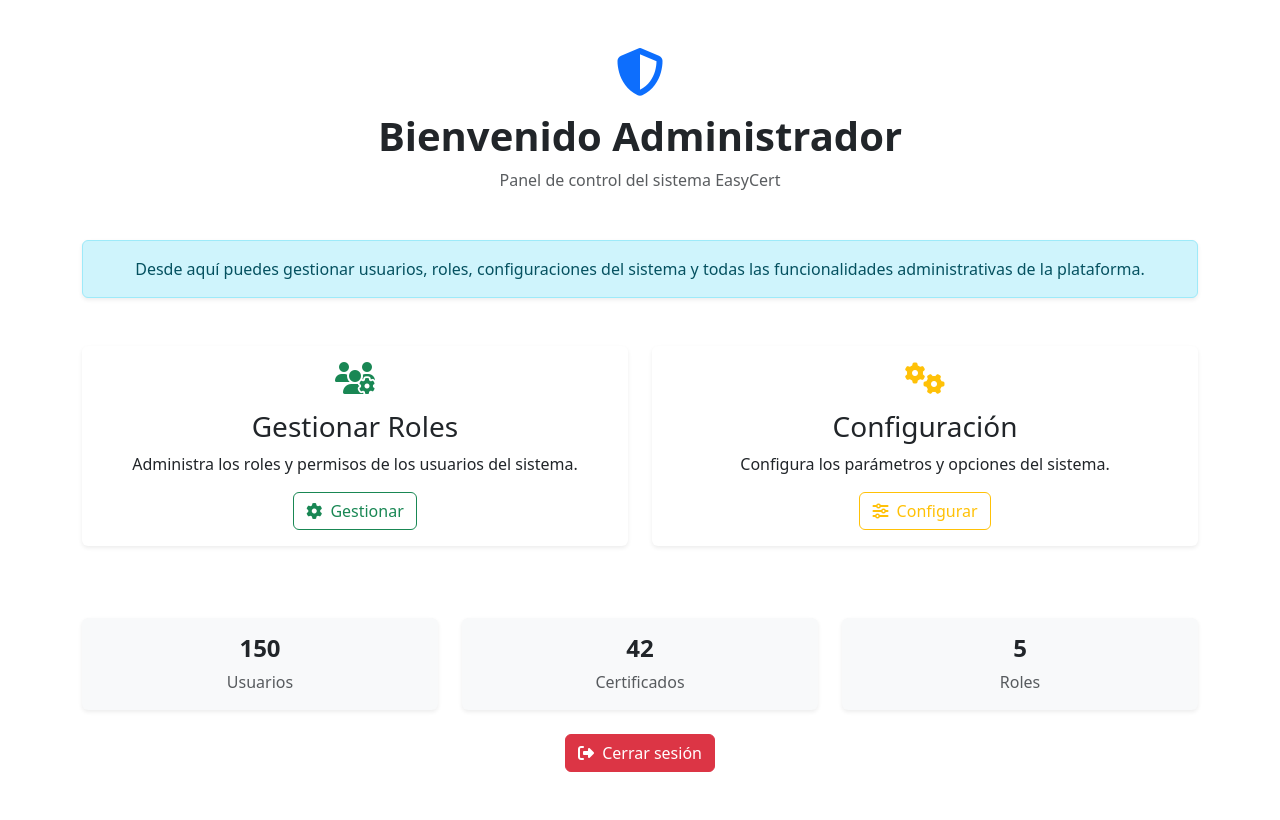
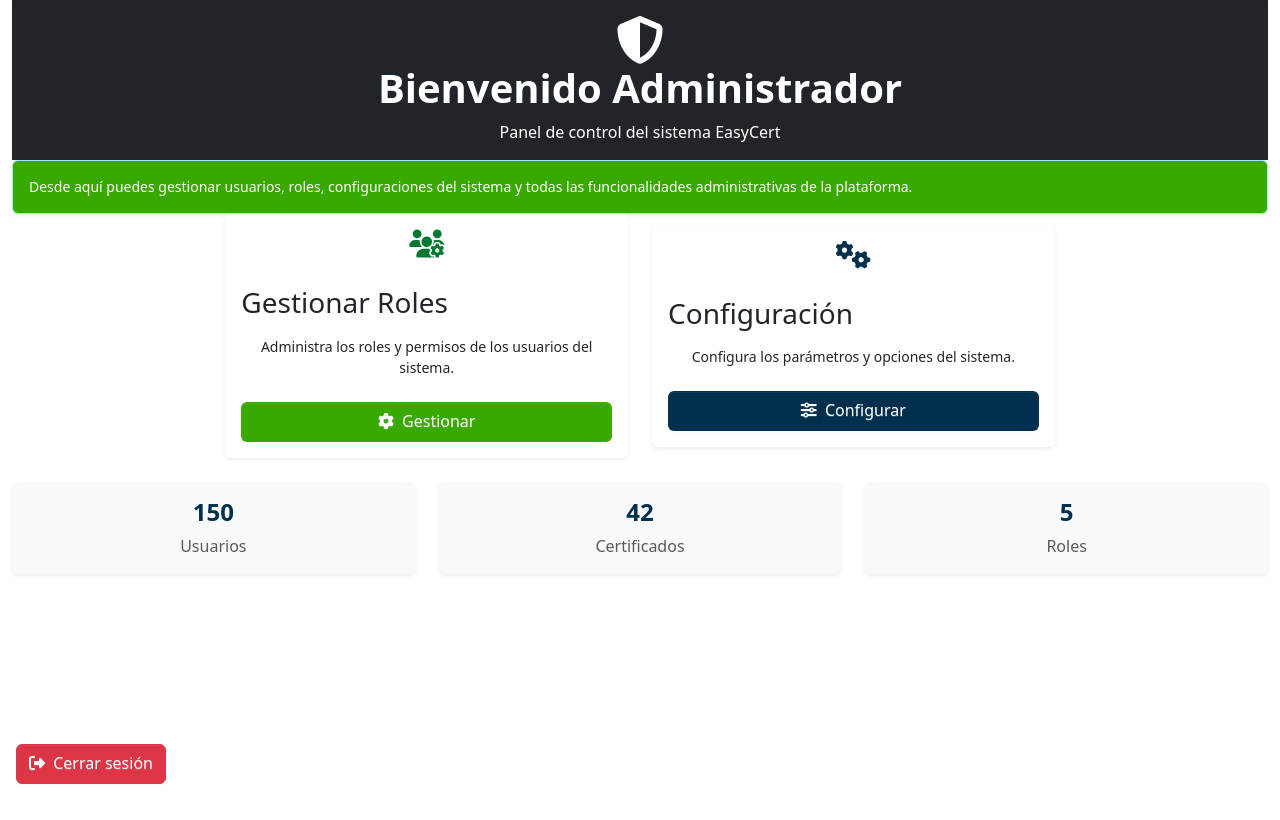
Before and after one commit to Jhodaqui/EasyCert-project, a Django app: page /users/admin-dashboard/ in a window 1280 px wide. After the commit the page ends 784 px from the top, so only its background shows below. Run offline with Django 5.2, Linux system fonts and the light colour scheme; the visitor is signed in with stand-in values (Sample User, id 1); style sheets or scripts are compiled from the project's sources; some libraries are stand-ins or nearby versions.

```diff
--- a/requirements.txt
+++ b/requirements.txt
@@ -10,3 +10,5 @@ docx-mailmerge
 weasyprint
 reportlab
 openpyxl
+django-tailwind
+django-browser-reload
--- a/templates/users/admin/dashboard.html
+++ b/templates/users/admin/dashboard.html
@@ -1,46 +1,48 @@
 {% extends "base.html" %}
 {% block content %}
-<div class="container my-5">
+<div class="container-fluid d-flex flex-column h-100">
+
   <!-- Encabezado del Admin -->
-  <div class="text-center mb-5">
-    <div class="mb-3">
-      <i class="fas fa-shield-alt fa-3x text-primary"></i>
+  <header class="d-flex justify-content-center align-items-center bg-dark p-3 text-white shadow-sm">
+    <!-- Título del Admin -->
+    <div class="text-center">
+      <i class="fas fa-shield-alt fa-3x"></i>
+      <h1 class="fw-bold">Bienvenido Administrador</h1>
+      <p class="mb-0">Panel de control del sistema EasyCert</p>
     </div>
-    <h1 class="fw-bold">Bienvenido Administrador</h1>
-    <p class="text-muted">Panel de control del sistema EasyCert</p>
-  </div>
+  </header>
 
   <!-- Texto de bienvenida -->
-  <div class="alert alert-info text-center shadow-sm">
+  <div class="alert alert-info text-center shadow-sm mb-0" style="background-color: #39A900; color: white;">
     <p class="mb-0">
       Desde aquí puedes gestionar usuarios, roles, configuraciones del sistema y todas las funcionalidades administrativas de la plataforma.
     </p>
   </div>
 
-  <!-- Acciones -->
-  <div class="row my-5">
-    <!-- Gestionar Roles -->
-    <div class="col-md-6 mb-4">
-      <div class="card h-100 shadow-sm border-0">
+  <!-- Contenido Principal -->
+  <div class="row flex-grow-1 d-flex justify-content-center align-items-center">
+    <div class="col-md-6 col-lg-4 mb-4">
+      <!-- Gestionar Roles -->
+      <div class="card h-100 shadow-sm border-0" style="border-left: 4px solid #39A900;">
         <div class="card-body text-center">
-          <i class="fas fa-users-cog fa-2x text-success mb-3"></i>
+          <i class="fas fa-users-cog fa-2x" style="color: #007832; margin-bottom: 20px;"></i>
           <h3 class="card-title">Gestionar Roles</h3>
           <p class="card-text">Administra los roles y permisos de los usuarios del sistema.</p>
-          <a href="{% url 'manage_roles' %}" class="btn btn-outline-success">
+          <a href="{% url 'manage_roles' %}" class="btn" style="background-color: #39A900; color: white;">
             <i class="fas fa-cog me-1"></i> Gestionar
           </a>
         </div>
       </div>
     </div>
 
-    <!-- Configuración -->
-    <div class="col-md-6 mb-4">
-      <div class="card h-100 shadow-sm border-0">
+    <div class="col-md-6 col-lg-4 mb-4">
+      <!-- Configuración -->
+      <div class="card h-100 shadow-sm border-0" style="border-left: 4px solid #007832;">
         <div class="card-body text-center">
-          <i class="fas fa-cogs fa-2x text-warning mb-3"></i>
+          <i class="fas fa-cogs fa-2x" style="color: #00304D; margin-bottom: 20px;"></i>
           <h3 class="card-title">Configuración</h3>
           <p class="card-text">Configura los parámetros y opciones del sistema.</p>
-          <a href="#" class="btn btn-outline-warning">
+          <a href="#" class="btn" style="background-color: #00304D; color: white;">
             <i class="fas fa-sliders-h me-1"></i> Configurar
           </a>
         </div>
@@ -49,35 +51,37 @@
   </div>
 
   <!-- Footer con estadísticas -->
-  <div class="row text-center mb-4">
+  <div class="row text-center">
     <div class="col-md-4">
       <div class="p-3 bg-light rounded shadow-sm">
-        <div class="h4 fw-bold">150</div>
+        <div class="h4 fw-bold" style="color: #00304D;">150</div>
         <div class="text-muted">Usuarios</div>
       </div>
     </div>
     <div class="col-md-4">
       <div class="p-3 bg-light rounded shadow-sm">
-        <div class="h4 fw-bold">42</div>
+        <div class="h4 fw-bold" style="color: #00304D;">42</div>
         <div class="text-muted">Certificados</div>
       </div>
     </div>
     <div class="col-md-4">
       <div class="p-3 bg-light rounded shadow-sm">
-        <div class="h4 fw-bold">5</div>
+        <div class="h4 fw-bold" style="color: #00304D;">5</div>
         <div class="text-muted">Roles</div>
       </div>
     </div>
   </div>
 
-  <!-- Botón de logout -->
-  <div class="text-center">
+  <!-- Botón de Cerrar sesión en la parte inferior izquierda -->
+  <div class="position-fixed bottom-0 start-0 m-3">
     <a href="{% url 'logout' %}" class="btn btn-danger">
       <i class="fas fa-sign-out-alt me-1"></i> Cerrar sesión
     </a>
   </div>
+
 </div>
 {% endblock %}
+
 
 {% comment %} {% extends "base.html" %}
 {% block content %}
--- /dev/null
+++ b/theme/apps.py
@@ -0,0 +1,5 @@
+from django.apps import AppConfig
+
+
+class ThemeConfig(AppConfig):
+    name = 'theme'
--- /dev/null
+++ b/theme/static_src/src/styles.css
@@ -0,0 +1,11 @@
+@import "tailwindcss";
+@plugin "daisyui";
+
+/**
+  * A catch-all path to Django template files, JavaScript, and Python files
+  * that contain Tailwind CSS classes and will be scanned by Tailwind to generate the final CSS file.
+  *
+  * If your final CSS file is not being updated after code changes, you may want to broaden or narrow
+  * the scope of this path.
+  */
+@source "../../../**/*.{html,py,js}";
```
Also changed, not shown: easycert/settings.py (+6 -1 lines), templates/users/roles/manage_roles.html (+22 -16 lines), theme/static_src/package.json (added, +26 -0 lines), theme/static_src/postcss.config.js (added, +7 -0 lines), theme/templates/base.html (added, +26 -0 lines), theme/__init__.py (added), 1 other file.
